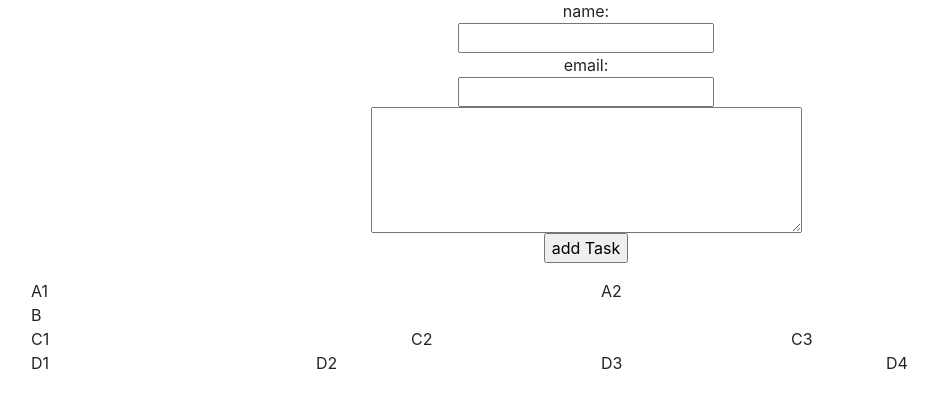
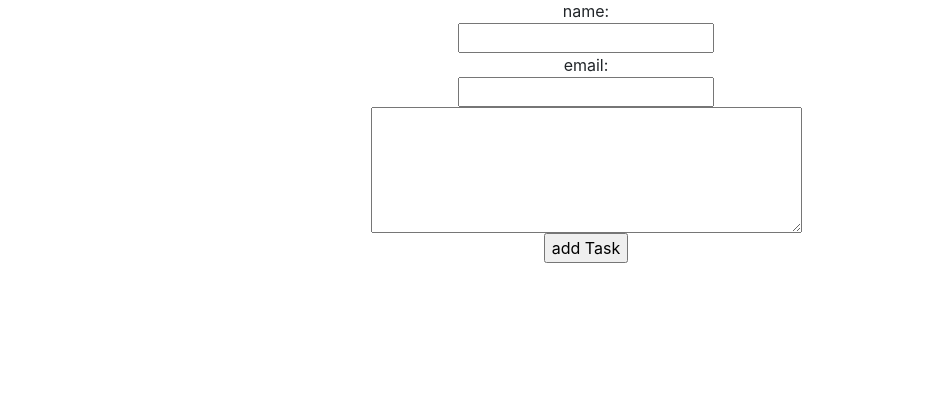
Before and after one commit to tabr/beejee_test1, a PHP site: page /index.php in a window 1280 px wide. Shown: the part 212-620 px from the top of the page, without its empty margins (54-992 px from the left). Run offline with PHP 8.4, Linux system fonts and the light colour scheme; data comes from the database, SQL or seed files in the repository.

Commit message:
gitignore & trash removed.

```diff
--- a/index.php
+++ b/index.php
@@ -18,39 +18,3 @@ $C = &$_SESSION['C'];
 //TODO: add checks that there is our class, but not now
 $C->Polling();
 $C->EndOfPage();
-?>
-<section class="a">
-    <div class="container">
-        <div class="row">
-            <div class="a1 col-lg-6">A1</div>
-            <div class="a2 col-lg-6">A2</div>
-        </div>
-    </div>
-</section>
-
-<section class="b">
-    <div class="container">
-        B
-    </div>
-</section>
-
-<section class="c">
-    <div class="container">
-        <div class="row">
-            <div class="c1 col-sm-6 col-lg-4">C1</div>
-            <div class="c2 col-sm-6 col-lg-4">C2</div>
-            <div class="c3 col-lg-4">C3</div>
-        </div>
-    </div>
-</section>
-
-<section class="d">
-    <div class="container">
-        <div class="row">
-            <div class="d1 col-sm-6 col-lg-3">D1</div>
-            <div class="d2 col-sm-6 col-lg-3">D2</div>
-            <div class="d3 col-sm-6 col-lg-3">D3</div>
-            <div class="d4 col-sm-6 col-lg-3">D4</div>
-        </div>
-    </div>
-</section>
```
Also changed, not shown: 1 other file.
